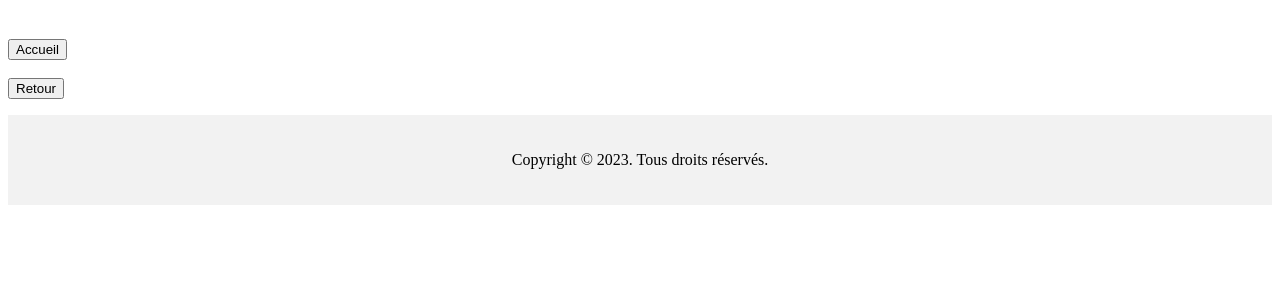
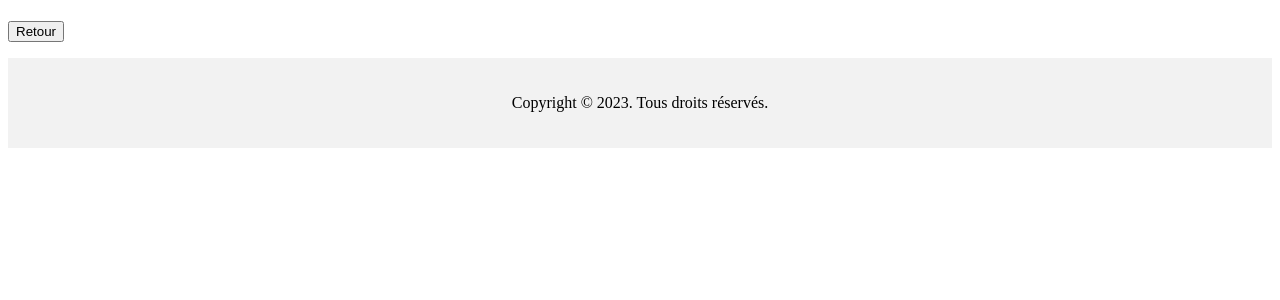
Before and after one commit to StanislasJEANGEY/Giftbox_BRESSON_JEANGEY_MELCHIOR, a PHP site: template gift/gift.appli/src/views/PrestationByCategorieView.twig in a window 1280 px wide. Shown: the part 102-402 px from the top of the page. Run offline with PHP 8.4, Linux system fonts and the light colour scheme; the template is opened without the code that fills it, so the values that code supplies are empty; some libraries are stand-ins or nearby versions.

Commit message:
Bouton retour Prestation non fonctionnel

```diff
--- a/gift/gift.appli/src/views/CategorieByIdView.twig
+++ b/gift/gift.appli/src/views/CategorieByIdView.twig
@@ -2,14 +2,9 @@
 {% block content %}
     <body>
         <center><h1>{{categorie.libelle}}</h1></center>
-        <br>
-        <a href="/"><button>Accueil</button></a>
-        <br>
-        <br>
         <a href="{{ url_for('categories') }}"><button>Retour</button></a>
         <br>
         <p>Description : {{categorie.description}}</p>
-        <br>
         <h2><a href="{{ url_for('prestations_by_categorie', { 'id': categorie.id } ) }}">Prestations</a></h2>
     </body>
 {% endblock %}
--- a/gift/gift.appli/src/views/CategorieView.twig
+++ b/gift/gift.appli/src/views/CategorieView.twig
@@ -2,9 +2,6 @@
 {% block content %}
     <body>
         <center><h1>Catégories</h1></center>
-        <br>
-        <a href="/"><button>Accueil</button></a>
-        <br>
         <ul>
             {% for categorie in list_categ %}
                 <li><a href="{{ url_for('categorie_by_id', { 'id':categorie.id} ) }}">{{ categorie['libelle'] }}</a></li>
--- a/gift/gift.appli/src/views/PrestationByCategorieView.twig
+++ b/gift/gift.appli/src/views/PrestationByCategorieView.twig
@@ -2,10 +2,6 @@
 {% block content %}
     <body>
         <center><h1>{{categorie.libelle}}</h1></center>
-        <br>
-        <a href="/"><button>Accueil</button></a>
-        <br>
-        <br>
         <a href="{{ url_for('categorie_by_id', { 'id':categorie.id } ) }}"><button>Retour</button></a>
         <ul>
             {% for presta in liste_presta %}
```
Also changed, not shown: gift/gift.appli/src/views/PrestationByIdView.twig (+5 -6 lines).
